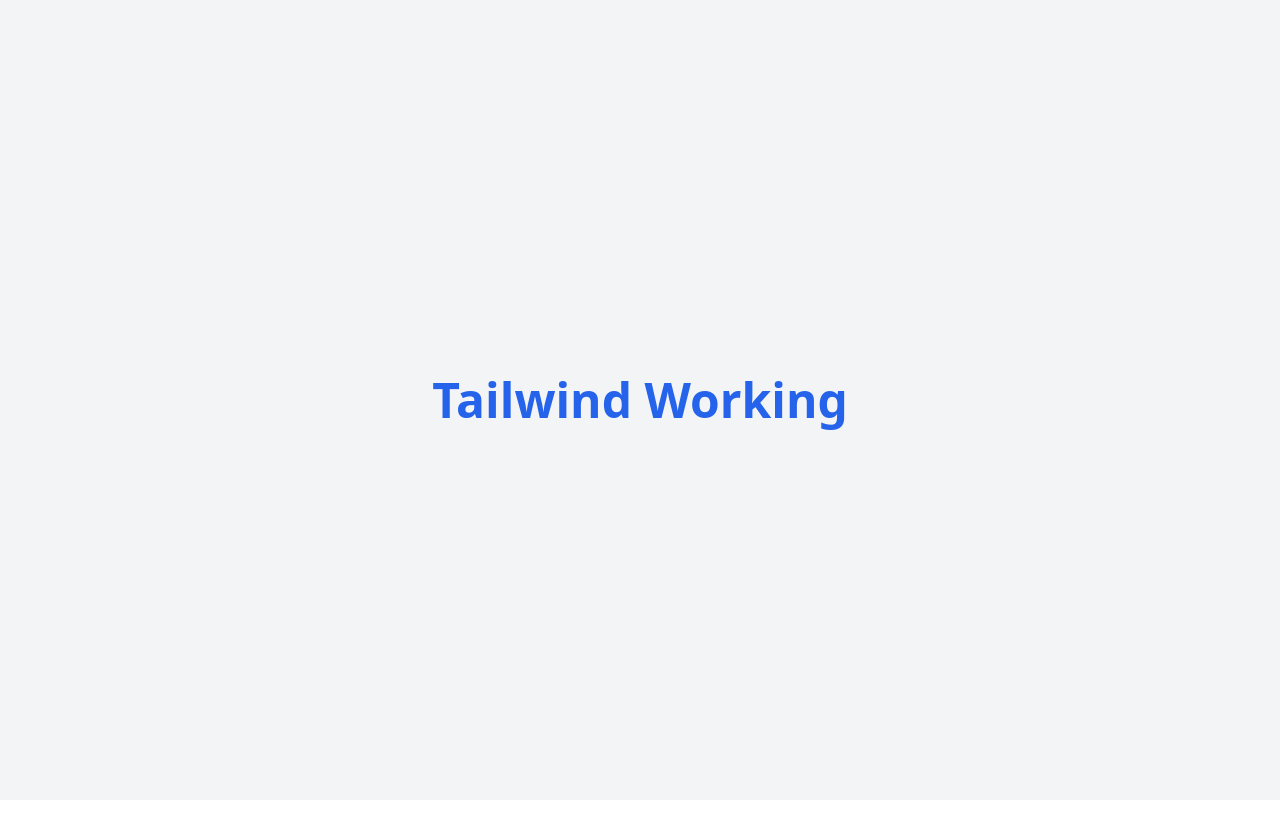
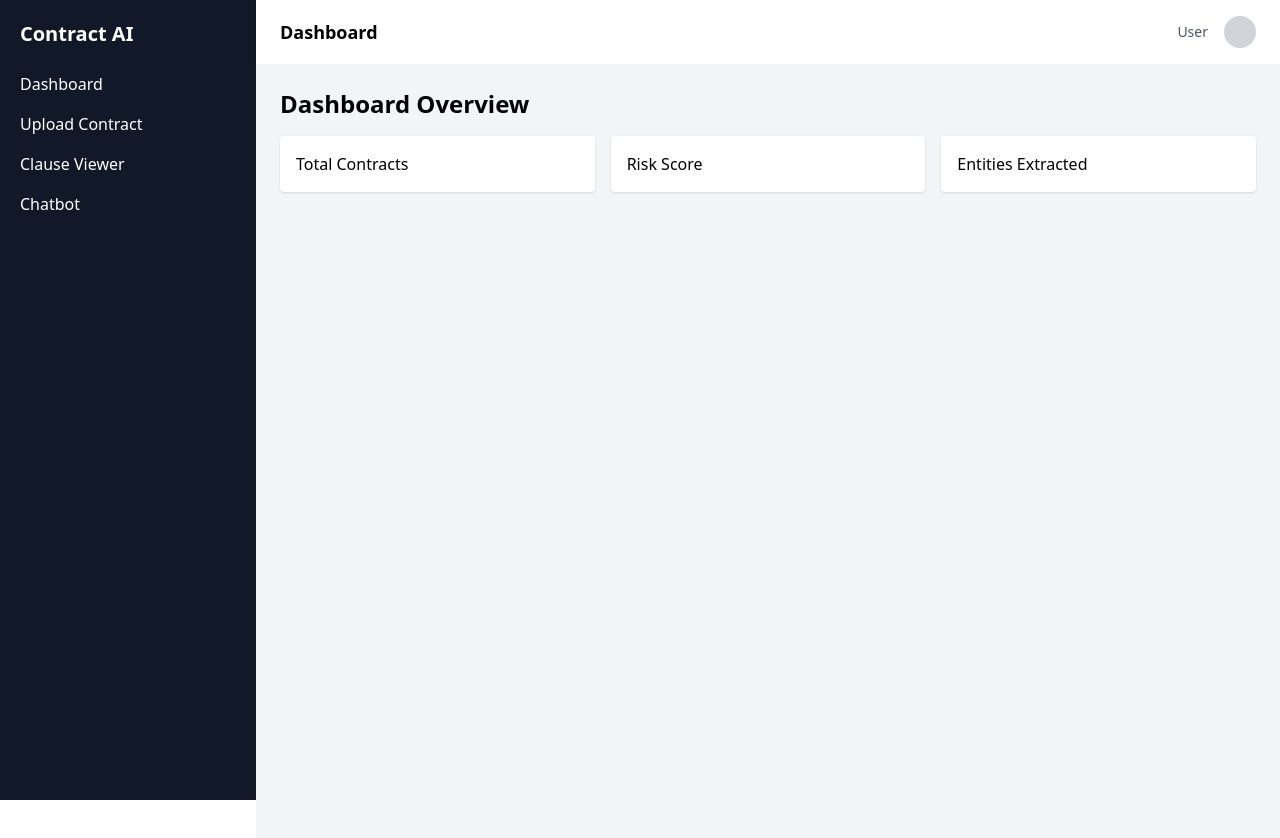
Before and after one commit to Charishma270/Contract_Intelligence_AI, a React app in the folder frontend/: page / in a window 1280 px wide. Shown: the top 838 px of the page. Before the commit the page ends 800 px from the top, so only its background shows below. Built offline with nearby package versions, Linux system fonts and the light colour scheme; the HTML template or start-up script is replaced by a standard one.

Commit message:
week1 : dashboard layout with sidebar and navbar

```diff
--- a/frontend/src/App.jsx
+++ b/frontend/src/App.jsx
@@ -1,14 +1,30 @@
+import { BrowserRouter, Routes, Route } from "react-router-dom";
+import Dashboard from "./pages/Dashboard";
+
 function App() {
   return (
-    <div className="min-h-screen flex items-center justify-center bg-gray-100">
-      <h1 className="text-5xl font-bold text-blue-600">
-        Tailwind Working
-      </h1>
-    </div>
+    <BrowserRouter>
+      <Routes>
+        <Route path="/" element={<Dashboard />} />
+        <Route path="/dashboard" element={<Dashboard />} />
+      </Routes>
+    </BrowserRouter>
   );
 }
 
 export default App;
+
+// function App() {
+//   return (
+//     <div className="min-h-screen flex items-center justify-center bg-gray-100">
+//       <h1 className="text-5xl font-bold text-blue-600">
+//         Tailwind Working
+//       </h1>
+//     </div>
+//   );
+// }
+
+// export default App;
 
 // import { useState } from 'react'
 // import reactLogo from './assets/react.svg'
--- /dev/null
+++ b/frontend/src/components/layout/Layout.jsx
@@ -0,0 +1,20 @@
+import Sidebar from "./Sidebar";
+import Navbar from "./Navbar";
+
+function Layout({ children }) {
+  return (
+    <div className="flex">
+      <Sidebar />
+
+      <div className="flex-1">
+        <Navbar />
+
+        <div className="p-6 bg-gray-100 min-h-screen">
+          {children}
+        </div>
+      </div>
+    </div>
+  );
+}
+
+export default Layout;
--- /dev/null
+++ b/frontend/src/components/layout/Navbar.jsx
@@ -0,0 +1,14 @@
+function Navbar() {
+  return (
+    <div className="h-16 bg-white shadow flex items-center justify-between px-6">
+      <h1 className="text-lg font-semibold">Dashboard</h1>
+
+      <div className="flex items-center gap-4">
+        <span className="text-sm text-gray-600">User</span>
+        <div className="w-8 h-8 bg-gray-300 rounded-full"></div>
+      </div>
+    </div>
+  );
+}
+
+export default Navbar;
--- /dev/null
+++ b/frontend/src/components/layout/Sidebar.jsx
@@ -0,0 +1,29 @@
+import { Link } from "react-router-dom";
+
+function Sidebar() {
+  return (
+    <div className="w-64 h-screen bg-gray-900 text-white p-5">
+      <h2 className="text-xl font-bold mb-6">Contract AI</h2>
+
+      <nav className="flex flex-col gap-4">
+        <Link to="/dashboard" className="hover:text-blue-400">
+          Dashboard
+        </Link>
+
+        <Link to="/upload" className="hover:text-blue-400">
+          Upload Contract
+        </Link>
+
+        <Link to="/viewer" className="hover:text-blue-400">
+          Clause Viewer
+        </Link>
+
+        <Link to="/chat" className="hover:text-blue-400">
+          Chatbot
+        </Link>
+      </nav>
+    </div>
+  );
+}
+
+export default Sidebar;
--- /dev/null
+++ b/frontend/src/pages/Dashboard.jsx
@@ -0,0 +1,25 @@
+import Layout from "../components/layout/Layout";
+
+function Dashboard() {
+  return (
+    <Layout>
+      <h2 className="text-2xl font-bold mb-4">Dashboard Overview</h2>
+
+      <div className="grid grid-cols-3 gap-4">
+        <div className="bg-white p-4 shadow rounded">
+          Total Contracts
+        </div>
+
+        <div className="bg-white p-4 shadow rounded">
+          Risk Score
+        </div>
+
+        <div className="bg-white p-4 shadow rounded">
+          Entities Extracted
+        </div>
+      </div>
+    </Layout>
+  );
+}
+
+export default Dashboard;
```
